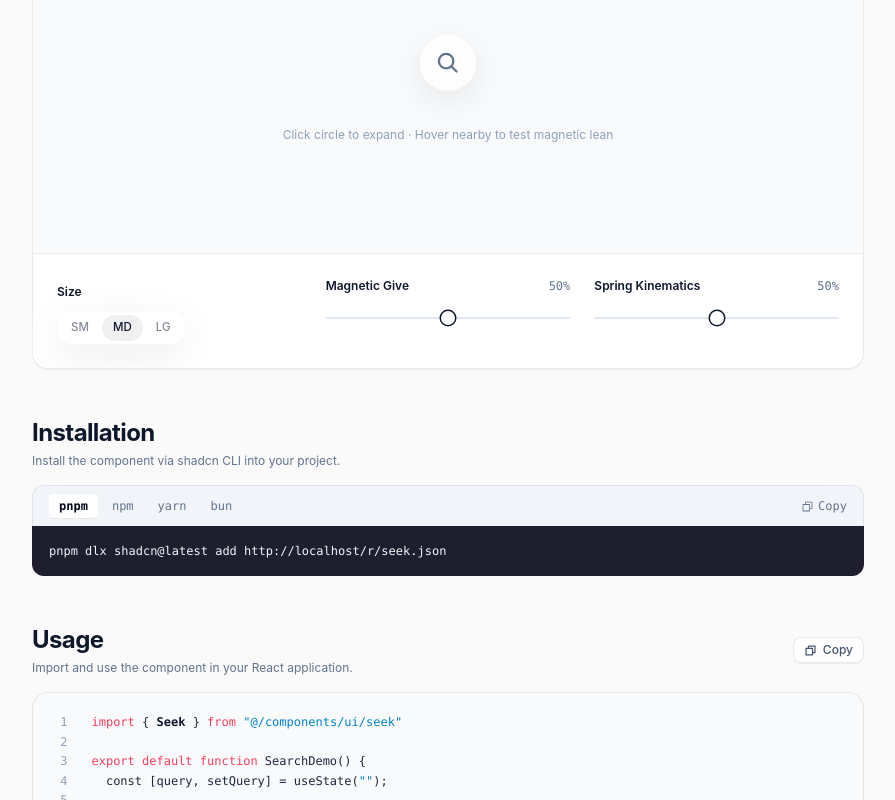
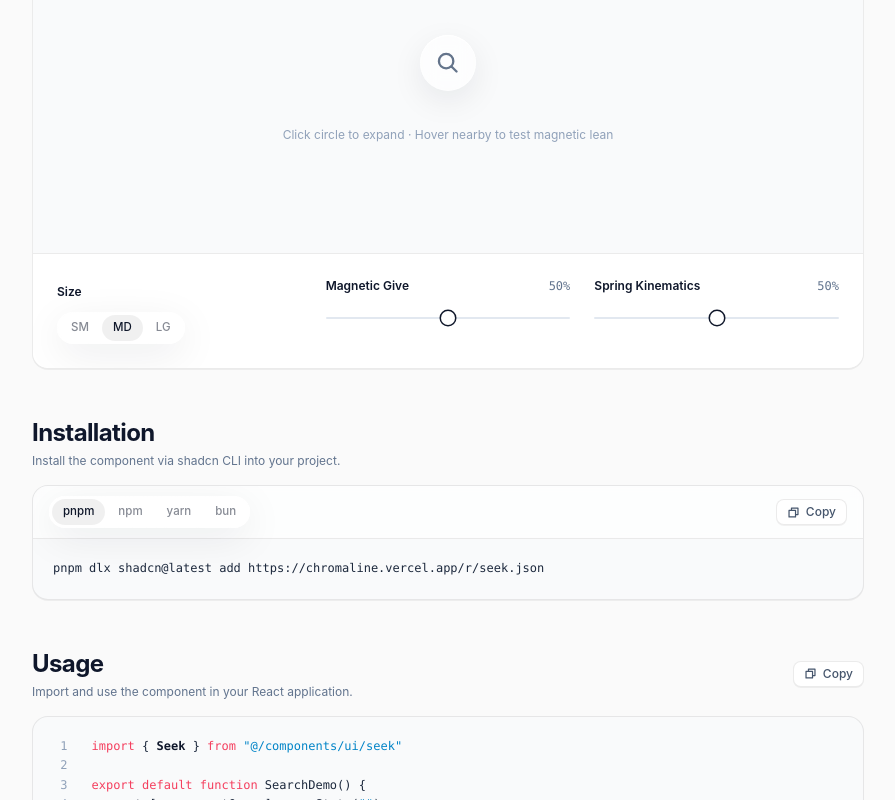
Before and after one commit to ThaminduDasanayake/chromaline, a Next.js app: page /components/seek in a window 1280 px wide. Shown: the part 386-1186 px from the top of the page, without its empty margins (192-1087 px from the left). Built offline with nearby package versions, Linux system fonts and the light colour scheme.

Commit message:
feat: add site config and redesign install command tabs with select bar component

```diff
--- a/components/docs/install-command-tabs.tsx
+++ b/components/docs/install-command-tabs.tsx
@@ -2,6 +2,8 @@
 
 import React, { useState } from "react";
 import { CheckIcon, CopyIcon } from "@phosphor-icons/react";
+import { SelectBar, SelectBarItem } from "@/components/ui/select-bar";
+import { SITE_URL } from "@/config/site";
 
 export type PackageManager = "pnpm" | "npm" | "yarn" | "bun";
 
@@ -10,25 +12,38 @@ export interface InstallCommandTabsProps {
   baseUrl?: string;
 }
 
+const PACKAGE_MANAGERS: SelectBarItem<PackageManager>[] = [
+  { key: "pnpm", label: "pnpm" },
+  { key: "npm", label: "npm" },
+  { key: "yarn", label: "yarn" },
+  { key: "bun", label: "bun" },
+];
+
 const emptySubscribe = () => () => {};
 
 export function InstallCommandTabs({
   componentName,
-  baseUrl = "https://chromaline.dev",
+  baseUrl = SITE_URL,
 }: InstallCommandTabsProps) {
   const [packageManager, setPackageManager] = useState<PackageManager>("pnpm");
   const [copied, setCopied] = useState(false);
 
   const host = React.useSyncExternalStore(
     emptySubscribe,
-    () => window.location.origin,
+    () => {
+      const origin = window.location.origin;
+      if (!origin || origin.includes("localhost") || origin.includes("127.0.0.1")) {
+        return baseUrl;
+      }
+      return origin;
+    },
     () => baseUrl
   );
 
   const commands: Record<PackageManager, string> = {
     pnpm: `pnpm dlx shadcn@latest add ${host}/r/${componentName}.json`,
     npm: `npx shadcn@latest add ${host}/r/${componentName}.json`,
-    yarn: `npx shadcn@latest add ${host}/r/${componentName}.json`,
+    yarn: `yarn dlx shadcn@latest add ${host}/r/${componentName}.json`,
     bun: `bunx --bun shadcn@latest add ${host}/r/${componentName}.json`,
   };
 
@@ -41,51 +56,39 @@ export function InstallCommandTabs({
   };
 
   return (
-    <div>
-      {/* Package Manager Selector Tabs */}
-      <div className="flex items-center justify-between rounded-t-xl border border-b-0 border-slate-200/90 bg-slate-100 px-4 py-2 font-mono text-xs">
-        <div className="flex items-center gap-1">
-          {(["pnpm", "npm", "yarn", "bun"] as const).map((pm) => (
-            <button
-              key={pm}
-              type="button"
-              onClick={() => setPackageManager(pm)}
-              className={`cursor-pointer rounded px-2.5 py-1 font-mono transition-all ${
-                packageManager === pm
-                  ? "bg-white font-semibold text-slate-950 shadow-2xs"
-                  : "text-slate-500 hover:text-slate-900"
-              }`}
-            >
-              {pm}
-            </button>
-          ))}
-        </div>
+    <div className="overflow-hidden rounded-2xl border border-slate-200/90 bg-[#F9FAFB] shadow-2xs">
+      {/* Top Header: SelectBar on left, Copy button on right */}
+      <div className="flex flex-wrap items-center justify-between gap-3 border-b border-slate-200/80 bg-white/70 px-4 py-2.5 backdrop-blur-xs">
+        <SelectBar<PackageManager>
+          size="xs"
+          items={PACKAGE_MANAGERS}
+          value={packageManager}
+          onChange={setPackageManager}
+        />
 
         <button
           type="button"
           onClick={handleCopy}
-          className="flex cursor-pointer items-center gap-1 text-slate-500 transition-colors hover:text-slate-900"
+          className="flex cursor-pointer items-center gap-1.5 rounded-lg border border-slate-200/80 bg-white px-2.5 py-1 text-xs font-medium text-slate-600 shadow-2xs transition-colors hover:bg-slate-50 hover:text-slate-900"
           title="Copy command"
         >
           {copied ? (
             <>
               <CheckIcon size={13} weight="bold" className="text-emerald-600" />
-              <span className="font-semibold text-emerald-600">Copied!</span>
+              <span className="font-semibold text-emerald-600">Copied</span>
             </>
           ) : (
             <>
-              <CopyIcon size={13} />
+              <CopyIcon size={13} weight="bold" />
               <span>Copy</span>
             </>
           )}
         </button>
       </div>
 
-      {/* Command Code Snippet Block */}
-      <div className="rounded-b-xl border border-slate-200/90 bg-[#1E1E2E] p-4 font-mono text-xs text-slate-100">
-        <div className="flex items-center justify-between overflow-x-auto">
-          <code>{currentCommand}</code>
-        </div>
+      {/* Command Code snippet block in light theme */}
+      <div className="overflow-x-auto p-4 sm:p-5 font-mono text-xs leading-relaxed text-slate-800">
+        <code>{currentCommand}</code>
       </div>
     </div>
   );
--- /dev/null
+++ b/config/site.ts
@@ -0,0 +1,11 @@
+export const SITE_CONFIG = {
+  name: "Chromaline",
+  url: "https://chromaline.vercel.app",
+  description:
+    "Vibrant line-art components and isometric figures with customizable colorways. Built for React, Next.js, and shadcn.",
+  links: {
+    github: "https://github.com/ThaminduDasanayake/chromaline",
+  },
+} as const;
+
+export const SITE_URL = SITE_CONFIG.url;
```
